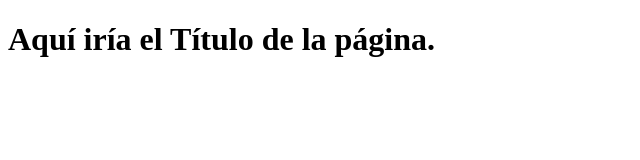
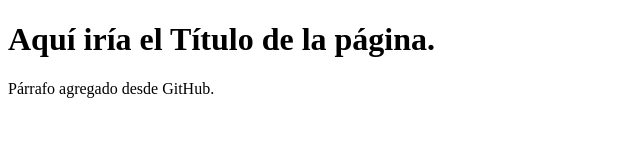
Before and after one commit to abel-beltrand/CursoGitconVSC, a plain HTML site: page index.html in a window 1280 px wide. Shown: the whole page, without its empty margins (0-640 px from the left). Drawn offline with Linux system fonts and the light colour scheme.

Commit message:
Se agregó párrafo desde GitHub.

```diff
--- a/index.html
+++ b/index.html
@@ -8,5 +8,6 @@
     </head>
     <body>
         <h1>Aquí iría el Título de la página.</h1>
+        <p>Párrafo agregado desde GitHub.</p>
     </body>
 </html>
```
